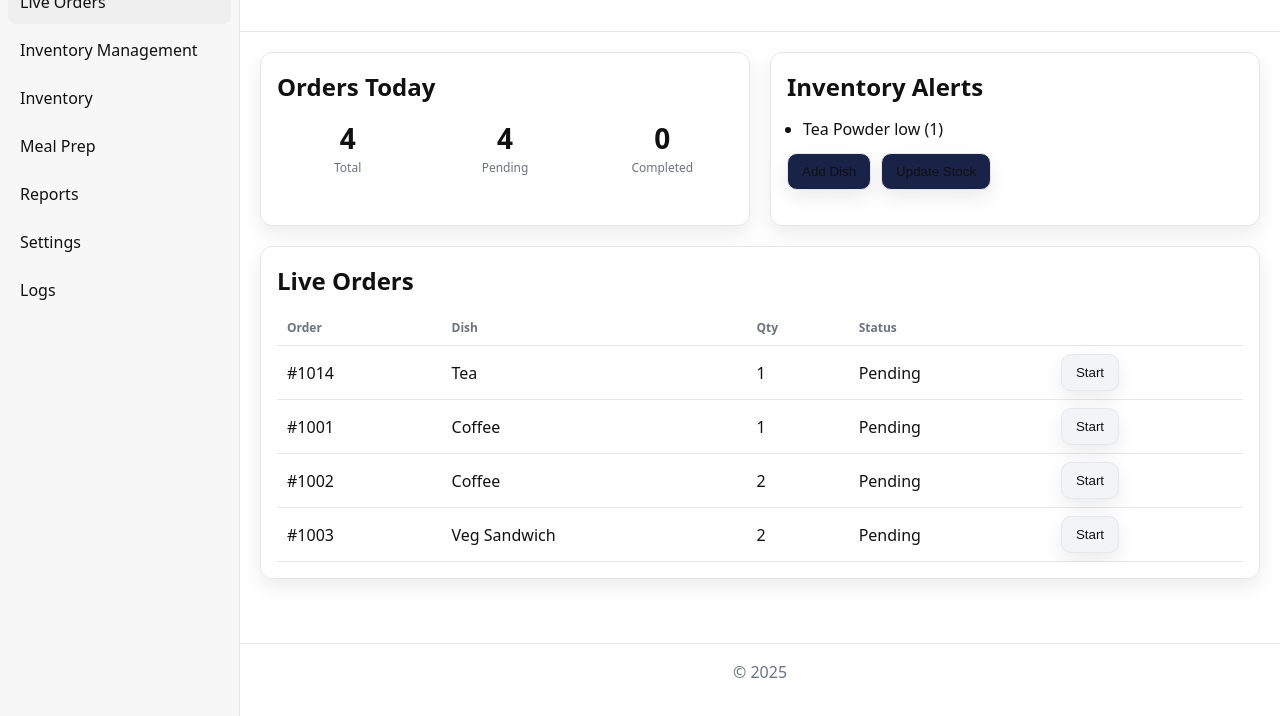
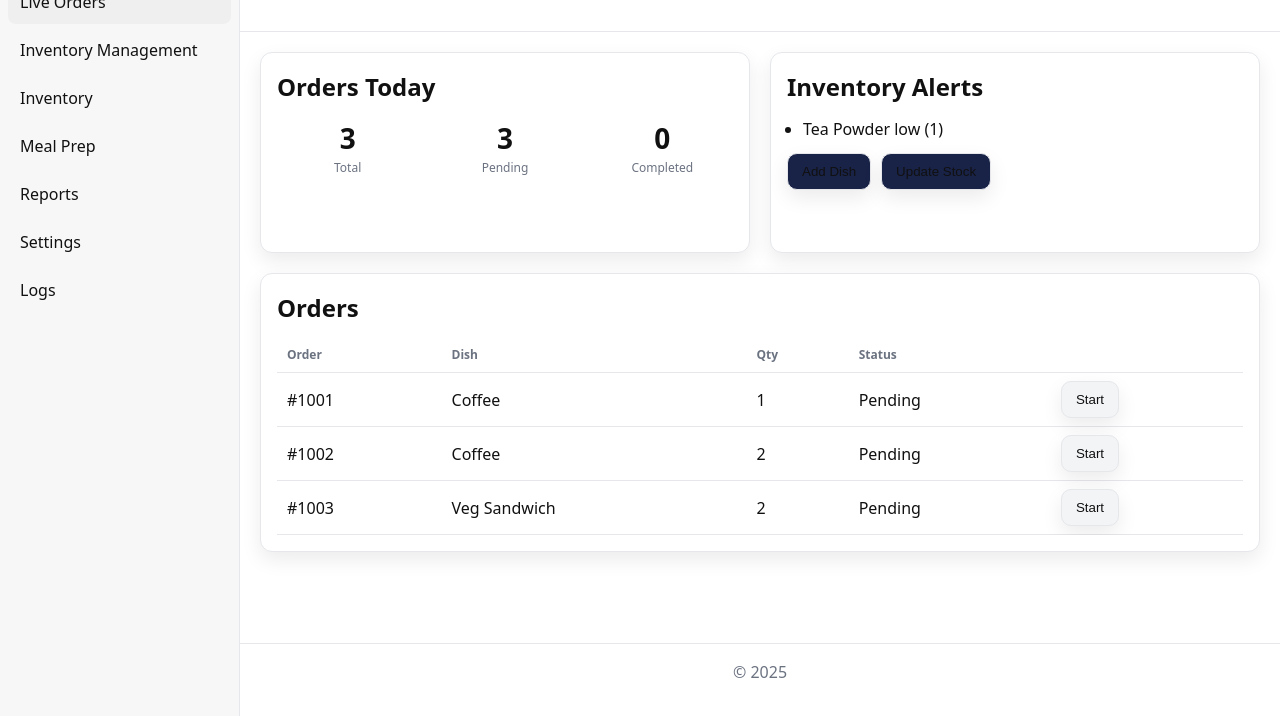
Before and after one commit to intellixtechnologies0-dot/canteen-web, a plain HTML site: page index.html in a window 1280 px wide. Both pictures are taken after a click on the link "Live Orders". Shown: the part 84-800 px from the top of the page. Drawn offline with Linux system fonts and the light colour scheme.

Commit message:
refactor: stop mock simulation and rename 'Live Orders' to 'Orders'

```diff
--- a/assets/js/app.js
+++ b/assets/js/app.js
@@ -252,14 +252,8 @@
   // No filter/search/sound controls in simplified layout
 
   let simTimer = null;
-  // Auto simulation on load for demo
-  state.simulate = true;
-  simTimer = setInterval(() => {
-    const order = createMockOrder();
-    state.orders.unshift(order);
-    beep();
-    render();
-  }, 4000);
+  // Simulation disabled per request. Orders will not auto-generate.
+  state.simulate = false;
 
   // Live timers re-render
   setInterval(render, 5000);
--- a/index.html
+++ b/index.html
@@ -59,7 +59,7 @@
 
           <section id="route-live-orders" class="route">
             <div class="card">
-              <div class="card-head"><h2>Live Orders</h2></div>
+              <div class="card-head"><h2>Orders</h2></div>
               <div class="table-wrap">
                 <table class="table">
                   <thead>
```
